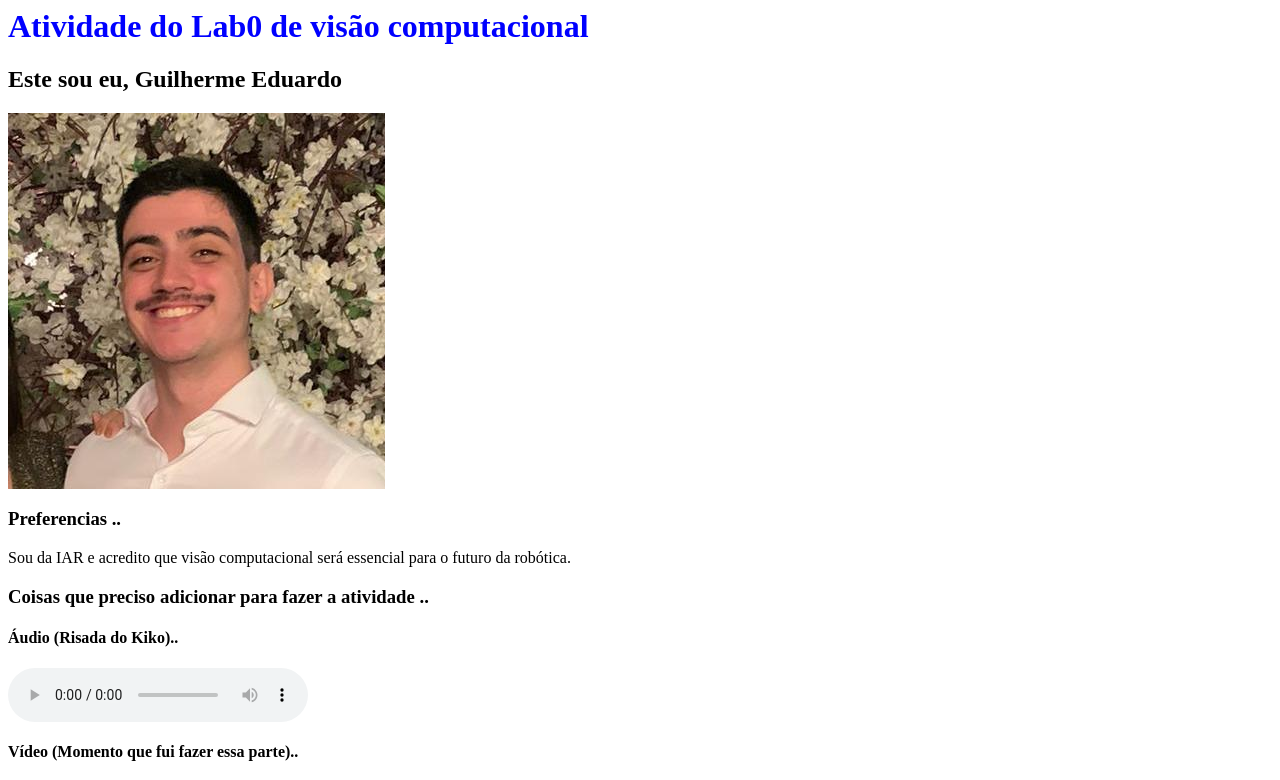
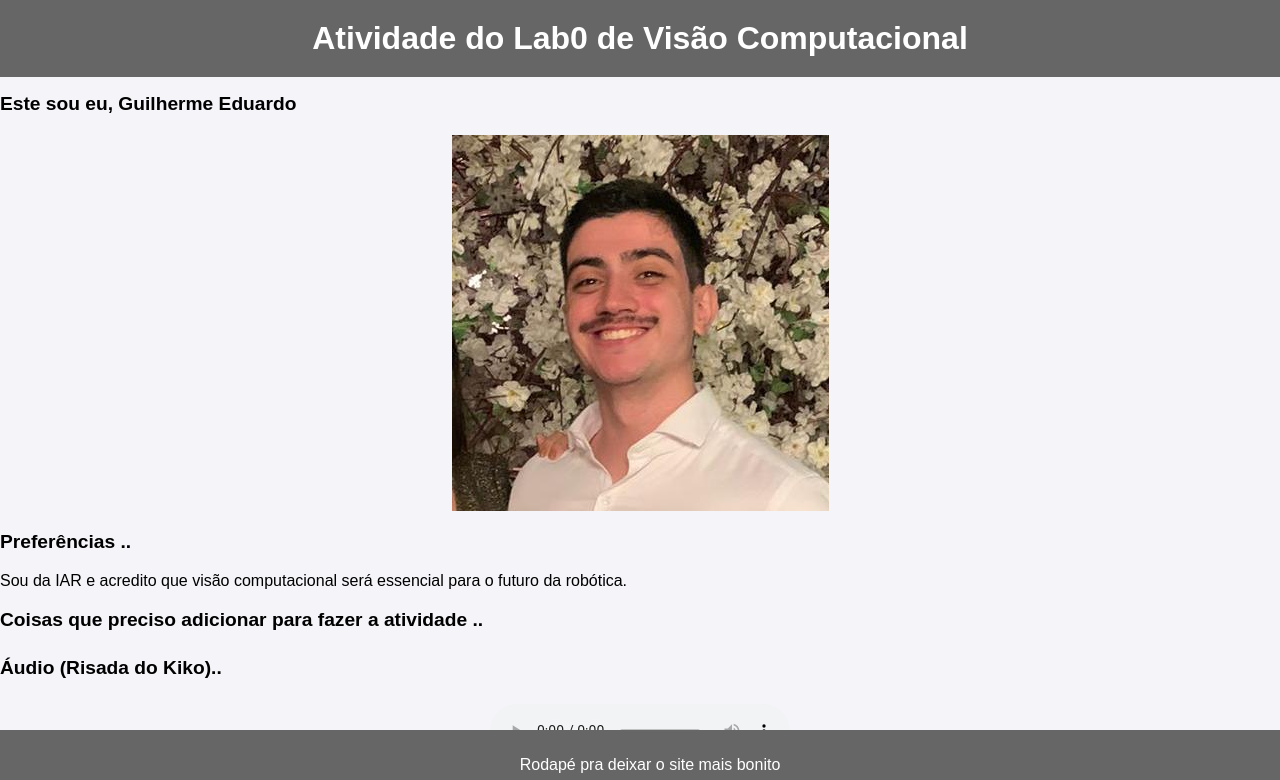
Before and after one commit to guiedup/guiedup.github.io, a plain HTML site: page index.html in a window 1280 px wide. Shown: the top 780 px of the page. Drawn offline with Linux system fonts and the light colour scheme; grey boxes are pictures that could not be loaded.

Commit message:
Update index.html
CSS

```diff
--- a/index.html
+++ b/index.html
@@ -1,9 +1,79 @@
-<html>
+<!DOCTYPE html>
+<html lang="pt-BR">
+<head>
+    <meta charset="UTF-8">
+    <meta name="viewport" content="width=device-width, initial-scale=1.0">
+    <meta http-equiv="X-UA-Compatible" content="ie=edge">
+    <title>Atividade do Lab0 de Visão Computacional</title>
+
+    <style>
+        body {
+            font-family: Arial, sans-serif;
+            margin: 0;
+            padding: 0;
+            background-color: #f4f4f9;
+        }
+
+        header {
+            background-color: #666;
+            padding: 20px;
+            text-align: center;
+            color: white;
+        }
+
+        h1 {
+            margin: 0;
+        }
+
+        h2, h3, h4 {
+            font-size: 1.2em;
+        }
+
+        footer {
+            background-color: #666;
+            color: white;
+            text-align: center;
+            padding: 10px;
+            position: fixed;
+            width: 100%;
+            bottom: 0;
+        }
+
+        img {
+            max-width: 100%;
+            height: auto;
+            display: block;
+            margin: 20px auto;
+        }
+
+        audio, video {
+            display: block;
+            margin: 10px auto;
+            max-width: 100%;
+        }
+
+        iframe {
+            display: block;
+            margin: 20px auto;
+            max-width: 100%;
+        }
+
+        a {
+            color: #0077b6;
+            text-decoration: none;
+            font-weight: bold;
+        }
+
+        a:hover {
+            text-decoration: underline;
+        }
+    </style>
+</head>
 <body>
-<header><h1 style="color:blue;">Atividade do Lab0 de visão computacional</h1></header>
+<header><h1>Atividade do Lab0 de Visão Computacional</h1></header>
 <h2>Este sou eu, Guilherme Eduardo</h2>
    <img src="perfil.jpg" alt="Me">
-<h3>Preferencias ..</h3>
+<h3>Preferências ..</h3>
 <p>Sou da IAR e acredito que visão computacional será essencial para o futuro da robótica.</p>
 <h3>Coisas que preciso adicionar para fazer a atividade ..</h3>
    <h4>Áudio (Risada do Kiko)..</h4>
@@ -19,7 +89,7 @@
          src="https://www.youtube.com/embed/StD2cQoTYYM">
       </iframe>
     <h4>Link (Site do chaves)..</h4>
-       <a href="https://sitedochaves.com.br//">Site do chaves</a>
+       <a href="https://sitedochaves.com.br/">Site do Chaves</a>
    <footer><p>Rodapé pra deixar o site mais bonito</p></footer>
 </body>
 </html>
```
